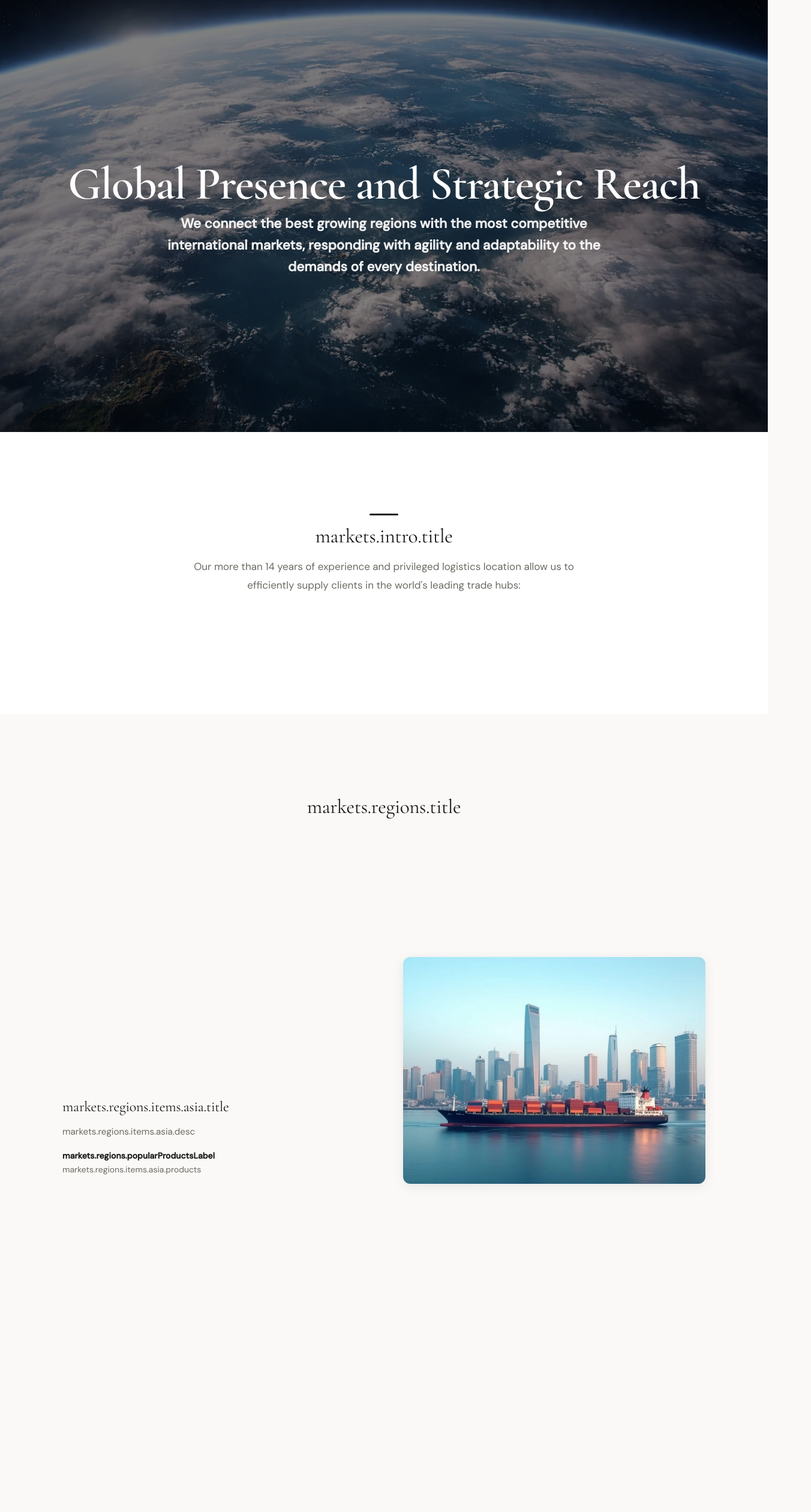
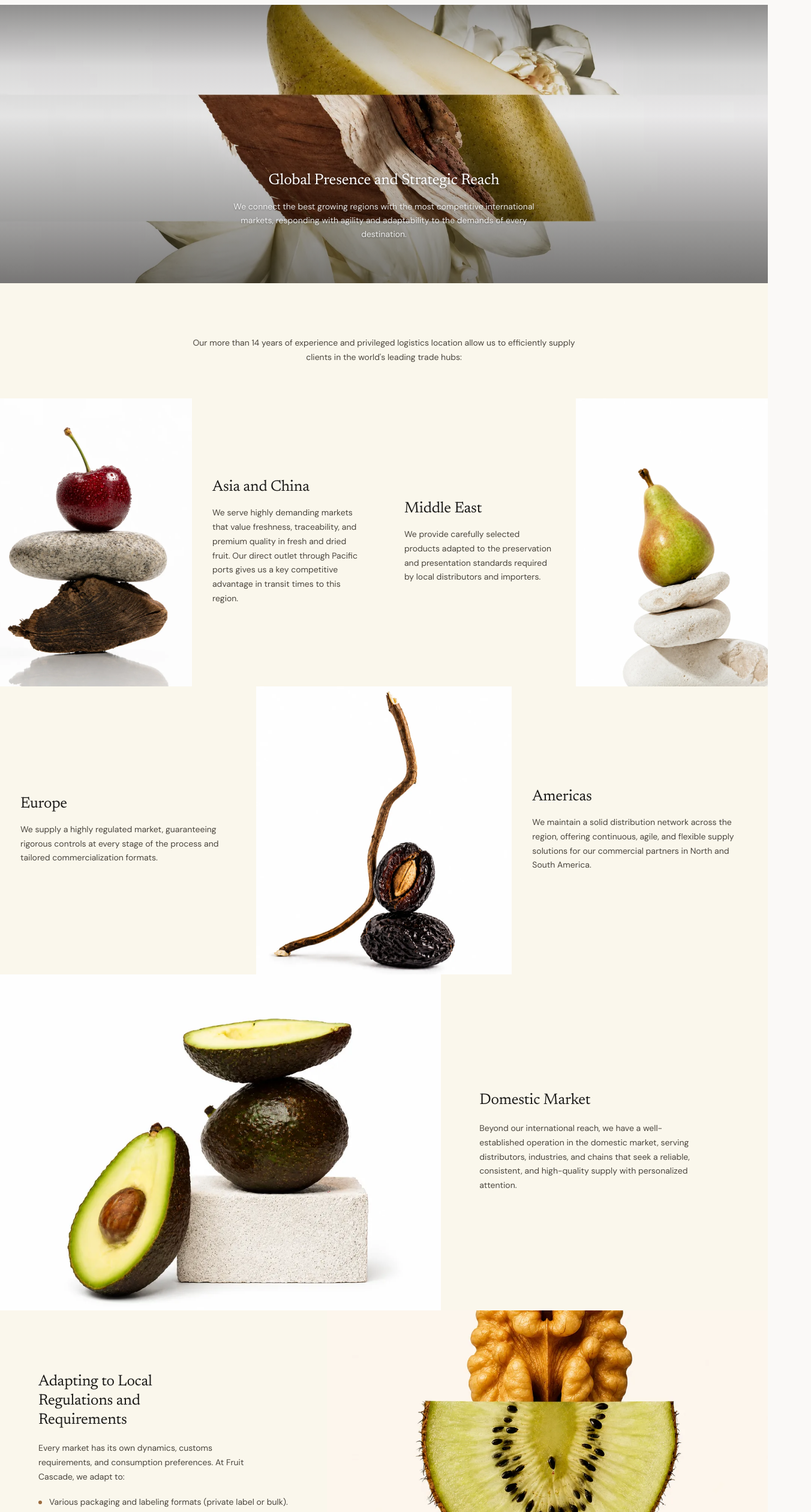
Before and after one commit to julietazcurra-commits/web-julieta, a React (Vite) app: page /markets in a window 1280 px wide. Shown: the part 80-2600 px from the top of the page at 60% size, 1352 px wide, since content can reach past the window. Built offline with nearby package versions, Linux system fonts and the light colour scheme.

Commit message:
Add files via upload

```diff
--- a/src/pages/MarketsPage.tsx
+++ b/src/pages/MarketsPage.tsx
@@ -1,115 +1,113 @@
-import { useTranslation } from 'react-i18next';
+import { useEffect } from "react";
+import { useTranslation } from "react-i18next";
+import { useHeroTheme } from "../context/HeroThemeContext";
+import { Button } from "../components/ui/Button";
 import { images } from "../lib/images";
-import RegionsScrollSection from "../components/markets/RegionsScrollSection";
-import { PageBanner } from "../components/ui/PageBanner";
-import { SectionTitle } from "../components/ui/SectionTitle";
-import { Button } from "../components/ui/Button";
 import { SEO } from "../components/seo/SEO";
 import { StructuredData } from "../components/seo/StructuredData";
-import "../styles/markets.css";
+import "./markets.css";
 
 export function MarketsPage() {
   const { t } = useTranslation();
+  const { setTheme } = useHeroTheme();
 
-  const advantages = [
-    { id: "multi-market" },
-    { id: "regulatory" },
-    { id: "flexible" },
-    { id: "logistics" },
-    { id: "supply" },
-    { id: "support" },
-  ];
+  useEffect(() => {
+    setTheme("dark");
+  }, [setTheme]);
 
-  const regions = [
-    {
-      id: "asia",
-      imageId: "shipSkyline" as const,
-      imageAlt: t("a11y.images.markets.asia"),
-    },
-    {
-      id: "china",
-      imageId: "marketChina" as const,
-      imageAlt: t("a11y.images.markets.china"),
-    },
-    {
-      id: "middle-east",
-      imageId: "portSunset" as const,
-      imageAlt: t("a11y.images.markets.middleEast"),
-    },
-    {
-      id: "europe",
-      imageId: "europeCanal" as const,
-      imageAlt: t("a11y.images.markets.europe"),
-    },
-  ];
+  const adaptationItems = t("markets.adaptation.items", { returnObjects: true }) as unknown;
+  const adaptationList = Array.isArray(adaptationItems) ? (adaptationItems as string[]) : [];
 
   return (
-    <div className="markets-page">
+    <>
       <SEO
         title={t("seo.markets.title")}
         description={t("seo.markets.description")}
         path="/markets"
-        image={`https://fruitcascade.com${images.markets}`}
+        image={`https://fruitcascade.com${images.marketsHeroBanner}`}
       />
       <StructuredData type="breadcrumb" items={[{ name: t("nav.markets"), path: "/markets" }]} />
 
-      <PageBanner
-        title={t('markets.banner.title')}
-        subtitle={t('markets.banner.subtitle')}
-        backgroundImage={images.markets}
-        heroTheme="dark"
-      />
-
-      <section className="page-section section-surface markets-intro" aria-labelledby="markets-intro-heading">
-        <div className="page-container container-narrow">
-          <SectionTitle
-            id="markets-intro-heading"
-            title={t('markets.intro.title')}
-            subtitle={t('markets.intro.text')}
-            decorativeLine
-          />
+      <section className="markets-hero">
+        <img src={images.marketsHeroBanner} alt="" className="markets-hero__media" />
+        <div className="markets-hero__content page-container">
+          <h1>{t("markets.banner.title")}</h1>
+          <p>{t("markets.banner.subtitle")}</p>
         </div>
       </section>
 
-      <section className="markets-regions-section page-section" aria-labelledby="regions-heading">
+      <section className="markets-intro">
         <div className="page-container">
-          <h2 id="regions-heading" className="markets-page__section-title">
-            {t('markets.regions.title')}
-          </h2>
-          <RegionsScrollSection regions={regions} />
+          <p>{t("markets.intro.text")}</p>
         </div>
       </section>
 
-      <section className="markets-advantages-section page-section section-muted" aria-labelledby="advantages-heading">
-        <div className="page-container">
-          <h2 id="advantages-heading" className="markets-page__section-title markets-page__advantages-title">
-            {t('markets.advantages.title')}
-          </h2>
-          <div className="markets-advantages">
-            {advantages.map((a) => (
-              <article key={a.id} className="markets-advantage">
-                <h3 className="markets-advantage__title">{t(`markets.advantages.items.${a.id}.title`)}</h3>
-                <p className="markets-advantage__text">{t(`markets.advantages.items.${a.id}.text`)}</p>
-              </article>
-            ))}
-          </div>
+      <section className="markets-region-quad">
+        <div className="markets-region-quad__media">
+          <img src={images.marketsAsiaChina} alt="" loading="lazy" />
+        </div>
+        <div className="markets-region-quad__text">
+          <h3>{t("markets.regions.asia.title")}</h3>
+          <p>{t("markets.regions.asia.text")}</p>
+        </div>
+        <div className="markets-region-quad__text">
+          <h3>{t("markets.regions.middleEast.title")}</h3>
+          <p>{t("markets.regions.middleEast.text")}</p>
+        </div>
+        <div className="markets-region-quad__media">
+          <img src={images.marketsMedioOriente} alt="" loading="lazy" />
         </div>
       </section>
 
-      <section className="page-section section-surface markets-expanding" aria-labelledby="expanding-heading">
-        <div className="page-container container-narrow markets-expanding__inner">
-          <h2 id="expanding-heading" className="markets-expanding__title">{t('markets.expanding.title')}</h2>
-          <p className="markets-expanding__text">{t('markets.expanding.text')}</p>
+      <section className="markets-region-trio">
+        <div className="markets-region-trio__text">
+          <h3>{t("markets.regions.europe.title")}</h3>
+          <p>{t("markets.regions.europe.text")}</p>
+        </div>
+        <div className="markets-region-trio__media">
+          <img src={images.marketsEuropaAmerica} alt="" loading="lazy" />
+        </div>
+        <div className="markets-region-trio__text">
+          <h3>{t("markets.regions.americas.title")}</h3>
+          <p>{t("markets.regions.americas.text")}</p>
         </div>
       </section>
 
-      <section className="page-section section-muted markets-cta" aria-labelledby="markets-cta-heading">
-        <div className="page-container container-narrow page-cta__inner">
-          <h2 id="markets-cta-heading" className="page-cta__title">{t('markets.cta.title')}</h2>
-          <p className="page-cta__text">{t('markets.cta.text')}</p>
-          <Button to="/contact" variant="secondary">{t('markets.cta.button')}</Button>
+      <section className="markets-split">
+        <div className="markets-split__media">
+          <img src={images.marketsInterno} alt="" loading="lazy" />
+        </div>
+        <div className="markets-split__content">
+          <h2>{t("markets.domestic.title")}</h2>
+          <p>{t("markets.domestic.text")}</p>
         </div>
       </section>
-    </div>
+
+      <section className="markets-split markets-split--reverse">
+        <div className="markets-split__content">
+          <h2>{t("markets.adaptation.title")}</h2>
+          <p>{t("markets.adaptation.text")}</p>
+          {adaptationList.length > 0 && (
+            <ul className="markets-split__list">
+              {adaptationList.map((item) => (
+                <li key={item}>{item}</li>
+              ))}
+            </ul>
+          )}
+        </div>
+        <div className="markets-split__media">
+          <img src={images.marketsAdaptacionNormativas} alt="" loading="lazy" />
+        </div>
+      </section>
+
+      <section className="markets-final-cta" aria-labelledby="markets-cta-heading">
+        <img src={images.marketsFinalCta} alt="" className="markets-final-cta__media" />
+        <div className="markets-final-cta__content page-container">
+          <h2 id="markets-cta-heading">{t("markets.cta.title")}</h2>
+          <p>{t("markets.cta.text")}</p>
+          <Button to="/contact" variant="outline">{t("markets.cta.button")}</Button>
+        </div>
+      </section>
+    </>
   );
 }
--- /dev/null
+++ b/src/pages/markets.css
@@ -0,0 +1,381 @@
+/* Fruit Cascade — Markets/Mercados page, matched to the approved Aesop-style static draft */
+
+:root {
+  --fc-cream: #FAF7EC;
+  --fc-panel: #EAE6DD;
+  --fc-ink: #1C1B19;
+  --fc-ink-soft: #4a453d;
+  --fc-ink-muted: #7a746a;
+  --fc-line: #d8d2c4;
+  --fc-amber: #9c6b3e;
+  --fc-serif: 'Newsreader', var(--font-heading), Georgia, serif;
+}
+
+/* ---------- Hero ---------- */
+
+.markets-hero {
+  position: relative;
+  min-height: 58vh;
+  display: flex;
+  align-items: flex-end;
+  justify-content: center;
+  text-align: center;
+  color: #fff;
+  overflow: hidden;
+}
+
+.markets-hero__media {
+  position: absolute;
+  inset: 0;
+  width: 100%;
+  height: 100%;
+  object-fit: cover;
+  object-position: center;
+}
+
+.markets-hero::after {
+  content: '';
+  position: absolute;
+  inset: 0;
+  background: linear-gradient(to bottom,
+      rgba(10, 8, 6, 0.45) 0%,
+      rgba(10, 8, 6, 0.15) 22%,
+      rgba(10, 8, 6, 0.08) 40%,
+      rgba(10, 8, 6, 0.55) 100%);
+}
+
+.markets-hero__content {
+  position: relative;
+  z-index: 2;
+  max-width: 640px;
+  padding: 0 24px 70px;
+}
+
+.markets-hero__content h1 {
+  font-family: var(--fc-serif);
+  font-weight: 400;
+  font-size: clamp(1.4rem, 2vw, 1.8rem);
+  line-height: 1.3;
+  margin-bottom: 14px;
+  text-shadow: 0 1px 4px rgba(0, 0, 0, 0.4);
+}
+
+.markets-hero__content p {
+  font-size: 14px;
+  font-weight: 400;
+  color: rgba(255, 255, 255, 0.88);
+  max-width: 56ch;
+  margin: 0 auto;
+  text-shadow: 0 1px 3px rgba(0, 0, 0, 0.35);
+}
+
+/* ---------- Intro (centered paragraph) ---------- */
+
+.markets-intro {
+  background: var(--fc-cream);
+  padding-top: 88px;
+  padding-bottom: 56px;
+}
+
+.markets-intro p {
+  text-align: center;
+  max-width: 640px;
+  margin-inline: auto;
+  color: var(--fc-ink-soft);
+  font-size: 14px;
+  font-weight: 400;
+  line-height: 1.7;
+}
+
+/* ---------- Region quad strip (media/text/text/media) ---------- */
+
+.markets-region-quad {
+  display: grid;
+  grid-template-columns: repeat(4, 1fr);
+  min-height: 480px;
+}
+
+.markets-region-quad__media {
+  position: relative;
+  overflow: hidden;
+}
+
+.markets-region-quad__media img {
+  width: 100%;
+  height: 100%;
+  object-fit: cover;
+  position: absolute;
+  inset: 0;
+}
+
+.markets-region-quad__text {
+  display: flex;
+  flex-direction: column;
+  justify-content: center;
+  padding: 44px 34px;
+  background: var(--fc-cream);
+}
+
+.markets-region-quad__text h3 {
+  font-family: var(--fc-serif);
+  font-weight: 400;
+  font-size: clamp(1.4rem, 2vw, 1.8rem);
+  line-height: 1.25;
+  margin-bottom: 14px;
+  color: var(--fc-ink);
+}
+
+.markets-region-quad__text p {
+  font-size: 14px;
+  font-weight: 400;
+  color: var(--fc-ink-soft);
+  line-height: 1.7;
+  margin: 0;
+}
+
+@media (max-width: 900px) {
+  .markets-region-quad {
+    grid-template-columns: 1fr;
+    min-height: auto;
+  }
+
+  .markets-region-quad__media {
+    min-height: 340px;
+  }
+}
+
+/* ---------- Region trio strip (text/media/text) ---------- */
+
+.markets-region-trio {
+  display: grid;
+  grid-template-columns: repeat(3, 1fr);
+  min-height: 480px;
+}
+
+.markets-region-trio__media {
+  position: relative;
+  overflow: hidden;
+}
+
+.markets-region-trio__media img {
+  width: 100%;
+  height: 100%;
+  object-fit: cover;
+  position: absolute;
+  inset: 0;
+}
+
+.markets-region-trio__text {
+  display: flex;
+  flex-direction: column;
+  justify-content: center;
+  padding: 44px 34px;
+  background: var(--fc-cream);
+}
+
+.markets-region-trio__text h3 {
+  font-family: var(--fc-serif);
+  font-weight: 400;
+  font-size: clamp(1.4rem, 2vw, 1.8rem);
+  line-height: 1.25;
+  margin-bottom: 14px;
+  color: var(--fc-ink);
+}
+
+.markets-region-trio__text p {
+  font-size: 14px;
+  font-weight: 400;
+  color: var(--fc-ink-soft);
+  line-height: 1.7;
+  margin: 0;
+}
+
+@media (max-width: 900px) {
+  .markets-region-trio {
+    grid-template-columns: 1fr;
+    min-height: auto;
+  }
+
+  .markets-region-trio__media {
+    min-height: 340px;
+  }
+}
+
+/* ---------- Story split (image + heading/copy, reversible) ---------- */
+
+.markets-split {
+  display: grid;
+  grid-template-columns: 1.35fr 1fr;
+  min-height: 560px;
+}
+
+.markets-split--reverse {
+  grid-template-columns: 1fr 1.35fr;
+}
+
+.markets-split--reverse .markets-split__media {
+  order: 2;
+}
+
+.markets-split__media {
+  position: relative;
+  overflow: hidden;
+}
+
+.markets-split__media img {
+  width: 100%;
+  height: 100%;
+  object-fit: cover;
+  position: absolute;
+  inset: 0;
+}
+
+.markets-split__content {
+  display: flex;
+  flex-direction: column;
+  justify-content: center;
+  padding: 60px 64px;
+  background: var(--fc-cream);
+}
+
+.markets-split__content h2 {
+  font-family: var(--fc-serif);
+  font-weight: 400;
+  font-size: clamp(1.4rem, 2vw, 1.8rem);
+  line-height: 1.25;
+  margin-bottom: 18px;
+  color: var(--fc-ink);
+  max-width: 20ch;
+}
+
+.markets-split__content p {
+  font-size: 14px;
+  font-weight: 400;
+  color: var(--fc-ink-soft);
+  max-width: 38ch;
+  line-height: 1.7;
+  margin: 0;
+}
+
+.markets-split__list {
+  list-style: none;
+  margin: 18px 0 0;
+  padding: 0;
+  display: grid;
+  gap: 14px;
+}
+
+.markets-split__list li {
+  position: relative;
+  padding-left: 18px;
+  font-size: 14px;
+  font-weight: 400;
+  color: var(--fc-ink-soft);
+  line-height: 1.7;
+  max-width: 44ch;
+}
+
+.markets-split__list li::before {
+  content: '';
+  position: absolute;
+  left: 0;
+  top: 9px;
+  width: 6px;
+  height: 6px;
+  background: var(--fc-amber);
+  border-radius: 50%;
+}
+
+@media (max-width: 860px) {
+
+  .markets-split,
+  .markets-split--reverse {
+    grid-template-columns: 1fr;
+    min-height: auto;
+  }
+
+  .markets-split--reverse .markets-split__media {
+    order: 0;
+  }
+
+  .markets-split__media {
+    min-height: 340px;
+  }
+
+  .markets-split__content {
+    padding: 44px 28px;
+  }
+}
+
+/* ---------- Final CTA (full-bleed photo, centered copy) ---------- */
+
+.markets-final-cta {
+  position: relative;
+  min-height: 56vh;
+  display: flex;
+  align-items: center;
+  justify-content: center;
+  text-align: center;
+  overflow: hidden;
+  color: #fff;
+}
+
+.markets-final-cta::after {
+  content: '';
+  position: absolute;
+  inset: 0;
+  background: rgba(10, 8, 6, 0.5);
+  z-index: 1;
+}
+
+.markets-final-cta__media {
+  position: absolute;
+  inset: 0;
+  width: 100%;
+  height: 100%;
+  object-fit: cover;
+  object-position: center;
+}
+
+.markets-final-cta__content {
+  position: relative;
+  z-index: 2;
+  max-width: 640px;
+}
+
+.markets-final-cta__content h2 {
+  font-family: var(--fc-serif);
+  font-weight: 400;
+  font-size: clamp(1.4rem, 2vw, 1.8rem);
+  line-height: 1.25;
+  margin-bottom: 16px;
+}
+
+.markets-final-cta__content p {
+  font-size: 14px;
+  font-weight: 400;
+  color: rgba(255, 255, 255, 0.88);
+  margin-bottom: 32px;
+  max-width: 52ch;
+  margin-inline: auto;
+}
+
+.markets-final-cta__content .btn {
+  border-radius: 0;
+  padding: 16px 30px;
+  font-size: 13.5px;
+  font-weight: 700;
+  letter-spacing: 0.01em;
+  background: transparent;
+  color: #fff;
+  border: 1px solid rgba(255, 255, 255, 0.7);
+  backdrop-filter: none;
+}
+
+.markets-final-cta__content .btn:hover {
+  background: rgba(255, 255, 255, 0.1);
+  border-color: #fff;
+  color: #fff;
+  box-shadow: none;
+  transform: none;
+}
```
